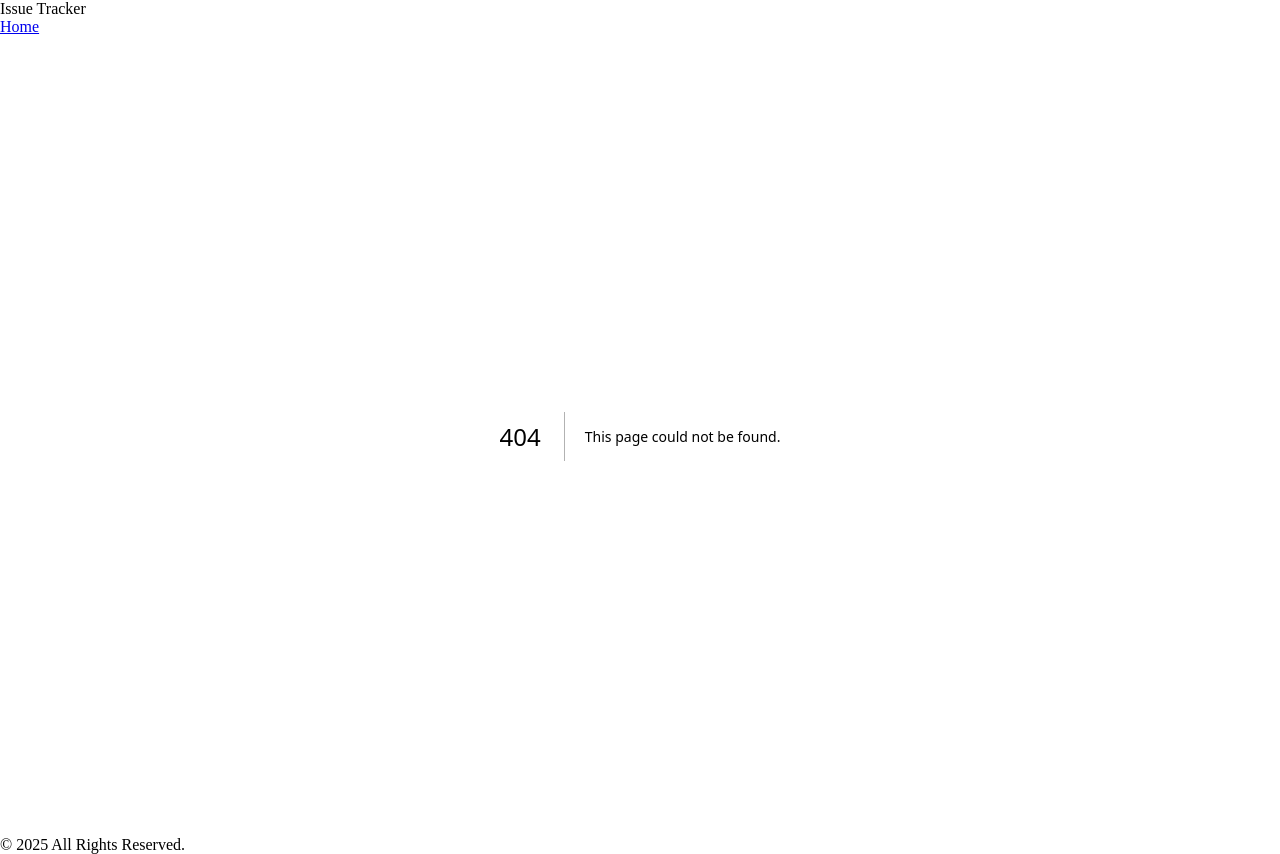
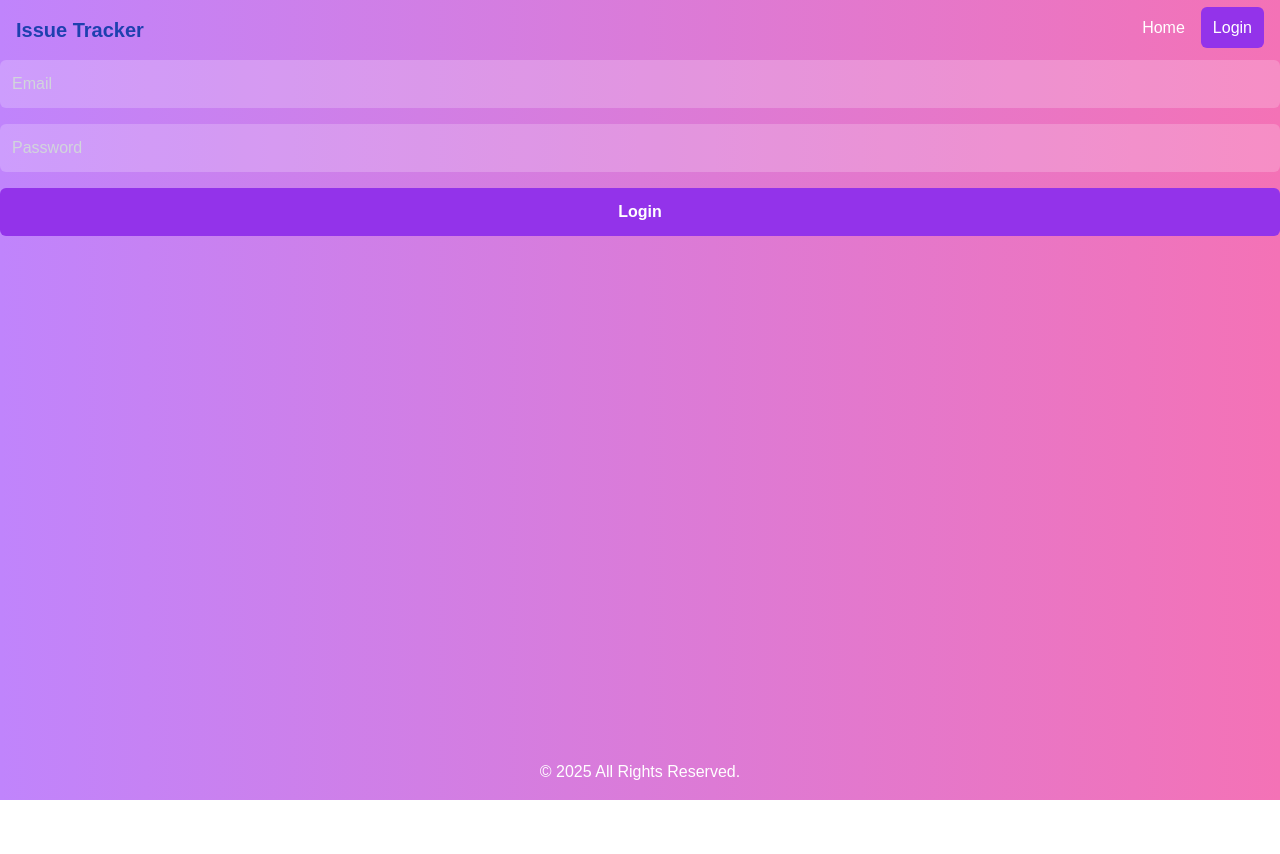
Before and after one commit to alejandra66/stackai-frontend-portfolio, a Next.js app: page /login in a window 1280 px wide. Before the commit this address had no page. After the commit the page ends 800 px from the top, so only its background shows below. Built offline with nearby package versions, Linux system fonts and the light colour scheme.

Commit message:
add login button to nave and login form the login page

```diff
--- a/src/app/layout.tsx
+++ b/src/app/layout.tsx
@@ -1,6 +1,8 @@
 import React from 'react';
 import Navbar from '@/components/Nav';
 import Footer from '@/components/Footer';
+import '../styles/globals.css';
+
 
 export default function Layout({ children }: { children: React.ReactNode }) {
     return (
--- /dev/null
+++ b/src/app/login/page.tsx
@@ -0,0 +1,9 @@
+import LoginForm from "@/components/LoginForm";
+
+export default function Page() {
+  return (
+      <div>
+          <LoginForm />
+      </div>
+  );
+}
--- a/src/app/page.tsx
+++ b/src/app/page.tsx
@@ -1,5 +1,4 @@
 import React from 'react';
-import '../styles/globals.css';
 
 export default function Home() {
   return (
--- /dev/null
+++ b/src/components/Button.tsx
@@ -0,0 +1,19 @@
+import React from "react";
+import Link from "next/link";
+
+interface ButtonProps {
+    text: string;
+    href: string;
+    className?: string;
+}
+
+export default function Button({ text, href, className }: ButtonProps) {
+    return (
+        <Link
+            href={href}
+            className={`p-3 bg-purple-600 hover:bg-purple-700 rounded-md text-white font-semi-bold transition ${className}`}
+        >
+            {text}
+        </Link>
+    );
+}
--- /dev/null
+++ b/src/components/LoginForm.tsx
@@ -0,0 +1,40 @@
+"use client";
+import React, { useState } from "react";
+
+export default function LoginForm() {
+    const [email, setEmail] = useState("");
+    const [password, setPassword] = useState("");
+
+    const handleSubmit = (e: React.FormEvent) => {
+        e.preventDefault();
+        console.log("Logging in with:", { email, password });
+        // Add authentication logic here
+    };
+
+    return (
+        <form onSubmit={handleSubmit} className="flex flex-col space-y-4">
+            <input
+                type="email"
+                placeholder="Email"
+                value={email}
+                onChange={(e) => setEmail(e.target.value)}
+                className="p-3 rounded-md bg-white/20 text-white placeholder-gray-300 focus:outline-none focus:ring-2 focus:ring-purple-500"
+                required
+            />
+            <input
+                type="password"
+                placeholder="Password"
+                value={password}
+                onChange={(e) => setPassword(e.target.value)}
+                className="p-3 rounded-md bg-white/20 text-white placeholder-gray-300 focus:outline-none focus:ring-2 focus:ring-purple-500"
+                required
+            />
+            <button
+                type="submit"
+                className="p-3 bg-purple-600 hover:bg-purple-700 rounded-md text-white font-semibold transition"
+            >
+                Login
+            </button>
+        </form>
+    );
+}
--- a/src/components/Nav.tsx
+++ b/src/components/Nav.tsx
@@ -1,5 +1,6 @@
 import React from 'react';
 import Link from 'next/link';
+import Button from "@/components/Button";
 
 const Nav: React.FC = () => {
     return (
@@ -8,6 +9,7 @@ const Nav: React.FC = () => {
                 <div className="text-xl font-bold text-blue-800">Issue Tracker</div>
                 <div>
                     <Link href="/" className="mx-4 hover:underline">Home</Link>
+                    <Button text="Login" href="/login" />
                 </div>
             </div>
         </nav>
--- a/tailwind.config.js
+++ b/tailwind.config.js
@@ -1,6 +1,6 @@
 module.exports = {
   content: [
-    './src/**/*.{js,ts,jsx,tsx}', // Make sure this matches your project structure
+    './src/**/*.{js,ts,jsx,tsx}',
     './components/**/*.{js,ts,jsx,tsx}',
   ],
   theme: {
```
Also changed, not shown: 1 other file (tests, documents, lock files or other folders).
